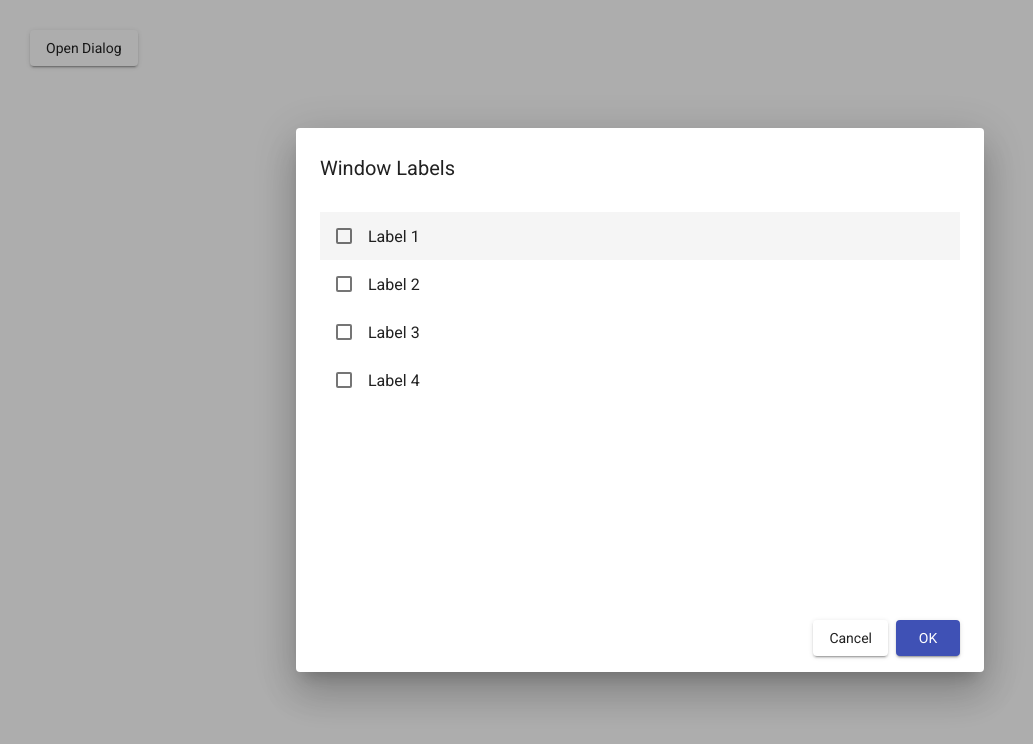
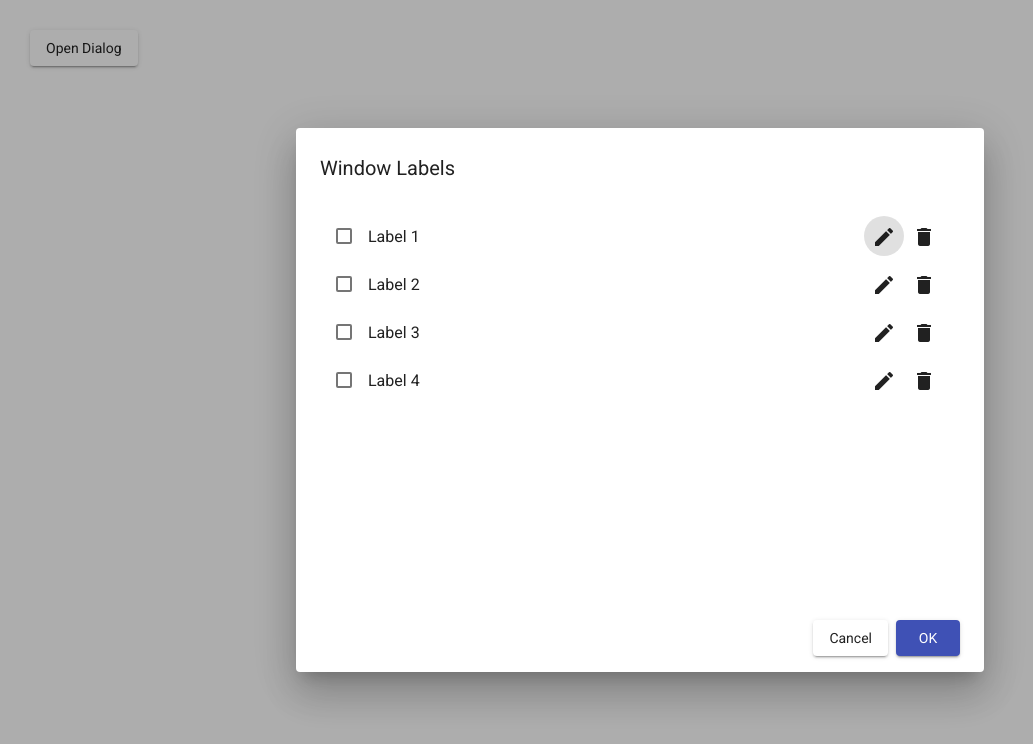
Before and after one commit to Sairam-Reddy/angular-label-dialog-module, an Angular app: page / in a window 1280 px wide. Both pictures are taken after a click on the button "Open Dialog". Shown: the top 744 px of the page, without its empty margins (0-1033 px from the left). Built offline with nearby package versions, Linux system fonts and the light colour scheme.

Commit message:
2 files modified, 3 added

```diff
--- /dev/null
+++ b/src/app/components/label-dialog/components/label-item.component.html
@@ -0,0 +1,20 @@
+<mat-list-option
+  checkboxPosition="before"
+  [disableRipple]="true"
+  role="listitem"
+  class="label-item"
+>
+  <div fxFlex fxLayout="row" fxLayoutAlign="start center">
+    <div matLine [title]="label.name">
+      {{ label.name }}
+    </div>
+    <div fxLayout="row" style="margin-left: auto">
+      <button mat-icon-button class="label-item__action">
+        <mat-icon>edit</mat-icon>
+      </button>
+      <button mat-icon-button class="label-item__action">
+        <mat-icon>delete</mat-icon>
+      </button>
+    </div>
+  </div>
+</mat-list-option>
--- /dev/null
+++ b/src/app/components/label-dialog/components/label-item.component.ts
@@ -0,0 +1,14 @@
+import { Component, Input, OnInit } from '@angular/core';
+import { labelDialog } from '../models/label.model';
+@Component({
+  selector: 'app-label-item',
+  templateUrl: './label-item.component.html',
+  styleUrls: ['./label-item.component.scss'],
+})
+export class LabelItemComponent implements OnInit {
+  @Input() public label: labelDialog;
+
+  constructor() {}
+
+  public ngOnInit(): void {}
+}
--- a/src/app/components/label-dialog/label-dialog.component.html
+++ b/src/app/components/label-dialog/label-dialog.component.html
@@ -2,7 +2,7 @@
 
 <mat-dialog-content class="label-dialog-content">
   <mat-selection-list [color]="'primary'" role="listbox">
-    <mat-list-option
+    <!-- <mat-list-option
       checkboxPosition="before"
       [disableRipple]="true"
       role="listitem"
@@ -22,7 +22,11 @@
           </button>
         </div>
       </div>
-    </mat-list-option>
+    </mat-list-option> -->
+    <app-label-item
+      *ngFor="let label of data.labels"
+      [label]="label"
+    ></app-label-item>
   </mat-selection-list>
 </mat-dialog-content>
 
--- a/src/app/components/label-dialog/label-dialog.module.ts
+++ b/src/app/components/label-dialog/label-dialog.module.ts
@@ -9,6 +9,7 @@ import { OverlayModule } from '@angular/cdk/overlay';
 import { FormsModule } from '@angular/forms';
 import { MatListModule } from '@angular/material/list';
 import { MatIconModule } from '@angular/material/icon';
+import { LabelItemComponent } from './components/label-item.component';
 
 @NgModule({
   imports: [
@@ -22,7 +23,7 @@ import { MatIconModule } from '@angular/material/icon';
     MatListModule,
     MatIconModule,
   ],
-  declarations: [LabelDialogComponent],
+  declarations: [LabelDialogComponent, LabelItemComponent],
   exports: [LabelDialogComponent],
 })
 export class LabelDialogModule {}
```
Also changed, not shown: src/app/components/label-dialog/components/label-item.component.scss (added).
